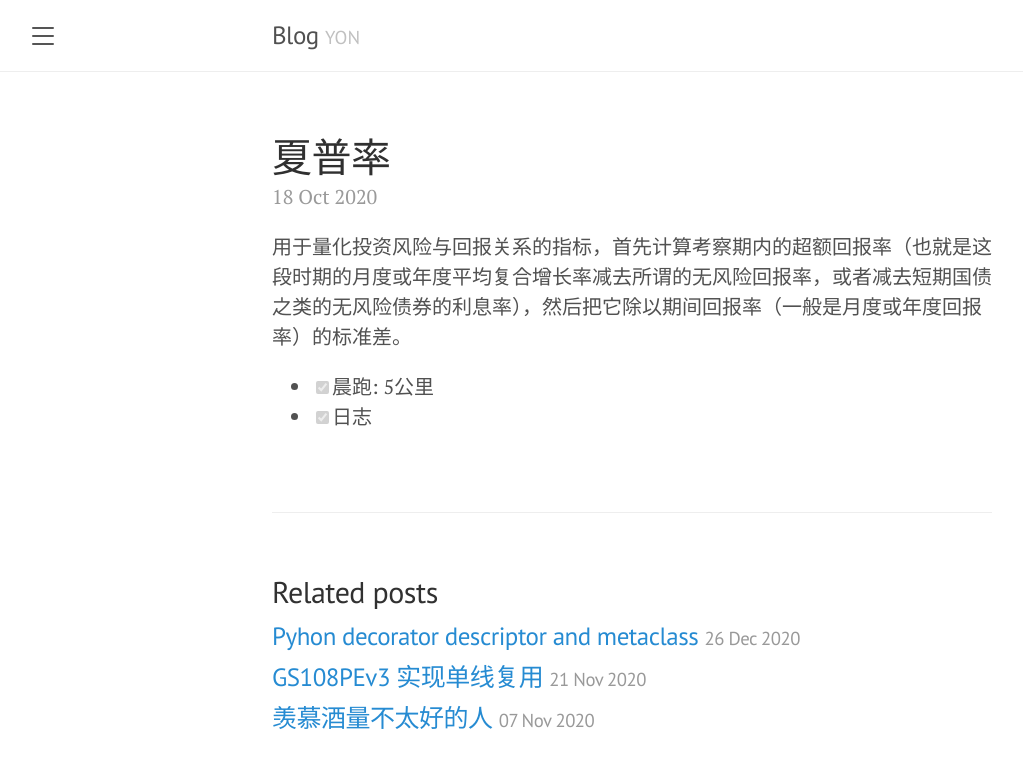
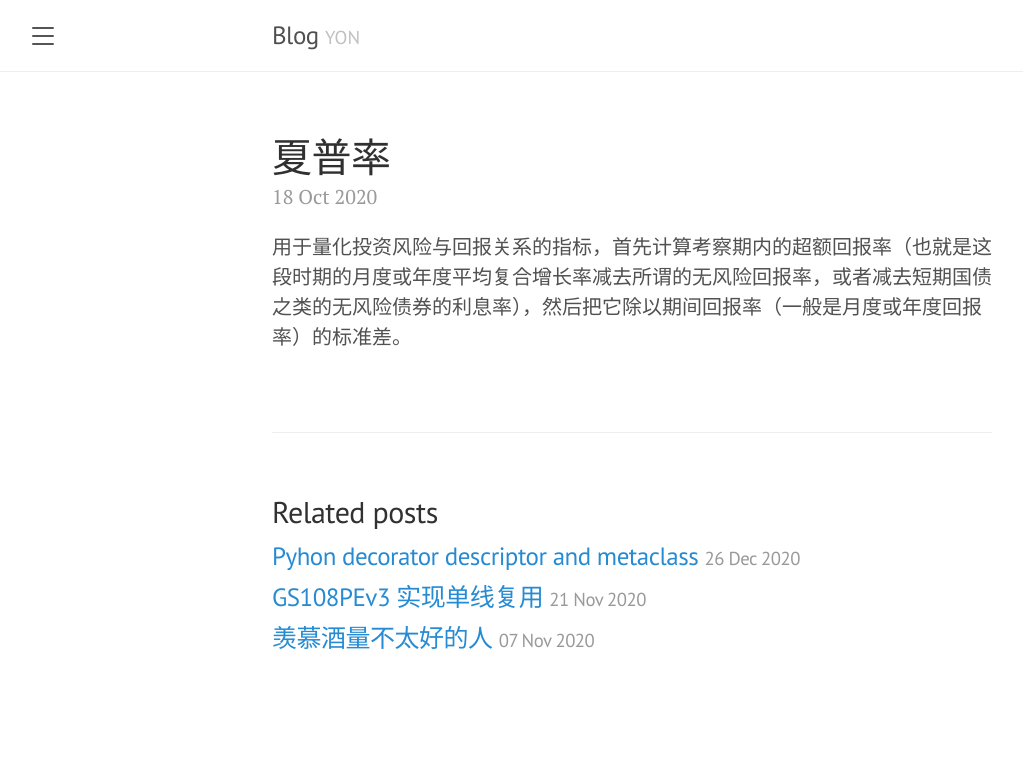
Before and after one commit to yoncise/yoncise.github.io, a Jekyll site: the page built from _posts/2020/2020-10-18-14556212.md, in a window 1280 px wide. Shown: the top 768 px of the page, without its empty margins (8-1031 px from the left). Built offline with Jekyll 4.4.1, drawn with Linux system fonts in a browser that asks for light colours.

Commit message:
sync from yuque

```diff
--- a/_posts/2020/2020-10-18-14556212.md
+++ b/_posts/2020/2020-10-18-14556212.md
@@ -2,7 +2,4 @@
 layout: post
 title: 夏普率
 ---
-用于量化投资风险与回报关系的指标，首先计算考察期内的超额回报率（也就是这段时期的月度或年度平均复合增长率减去所谓的无风险回报率，或者减去短期国债之类的无风险债券的利息率），然后把它除以期间回报率（一般是月度或年度回报率）的标准差。<br />
-
-- [x] 晨跑: 5公里
-- [x] 日志
+用于量化投资风险与回报关系的指标，首先计算考察期内的超额回报率（也就是这段时期的月度或年度平均复合增长率减去所谓的无风险回报率，或者减去短期国债之类的无风险债券的利息率），然后把它除以期间回报率（一般是月度或年度回报率）的标准差。
```
